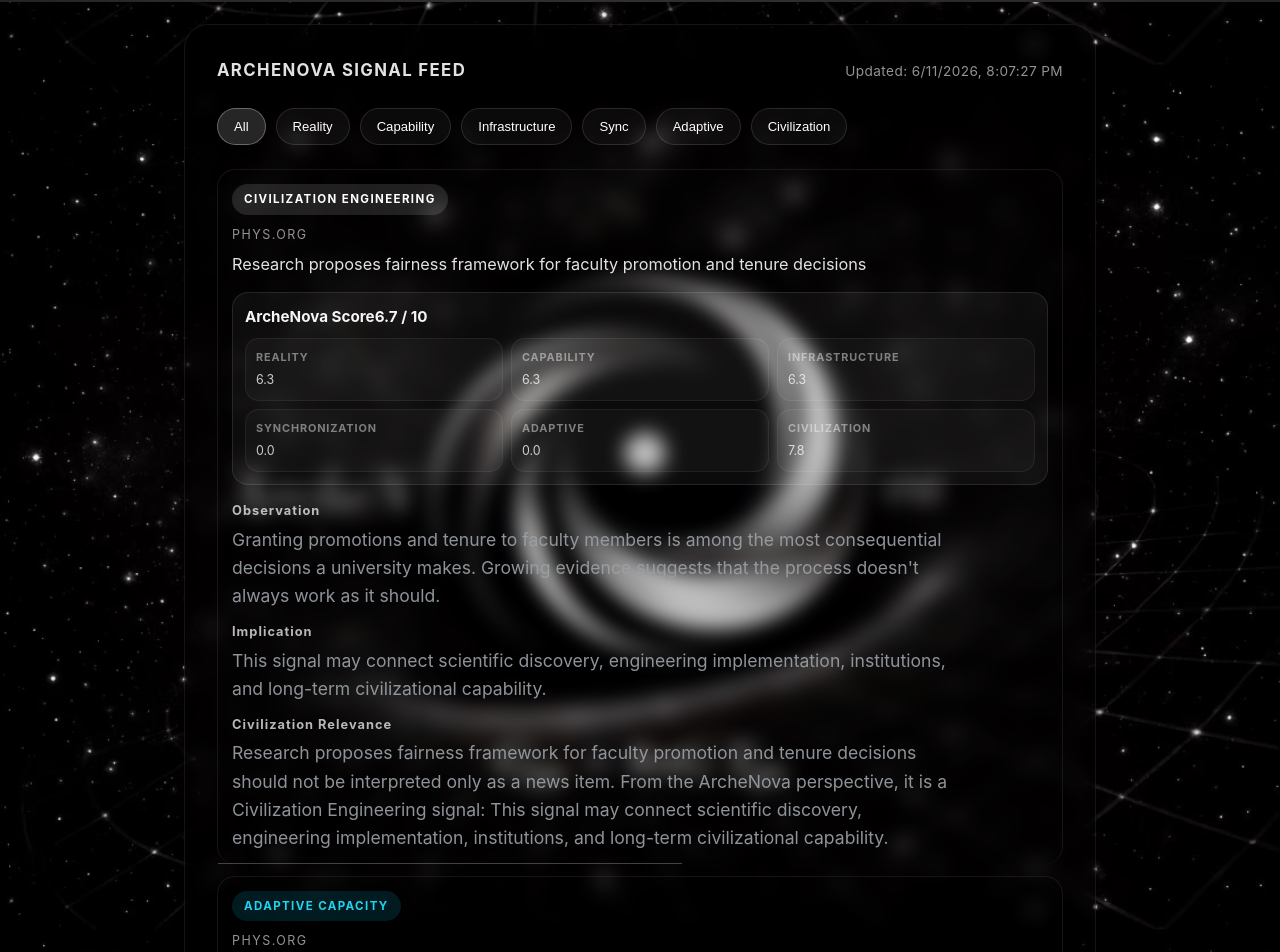
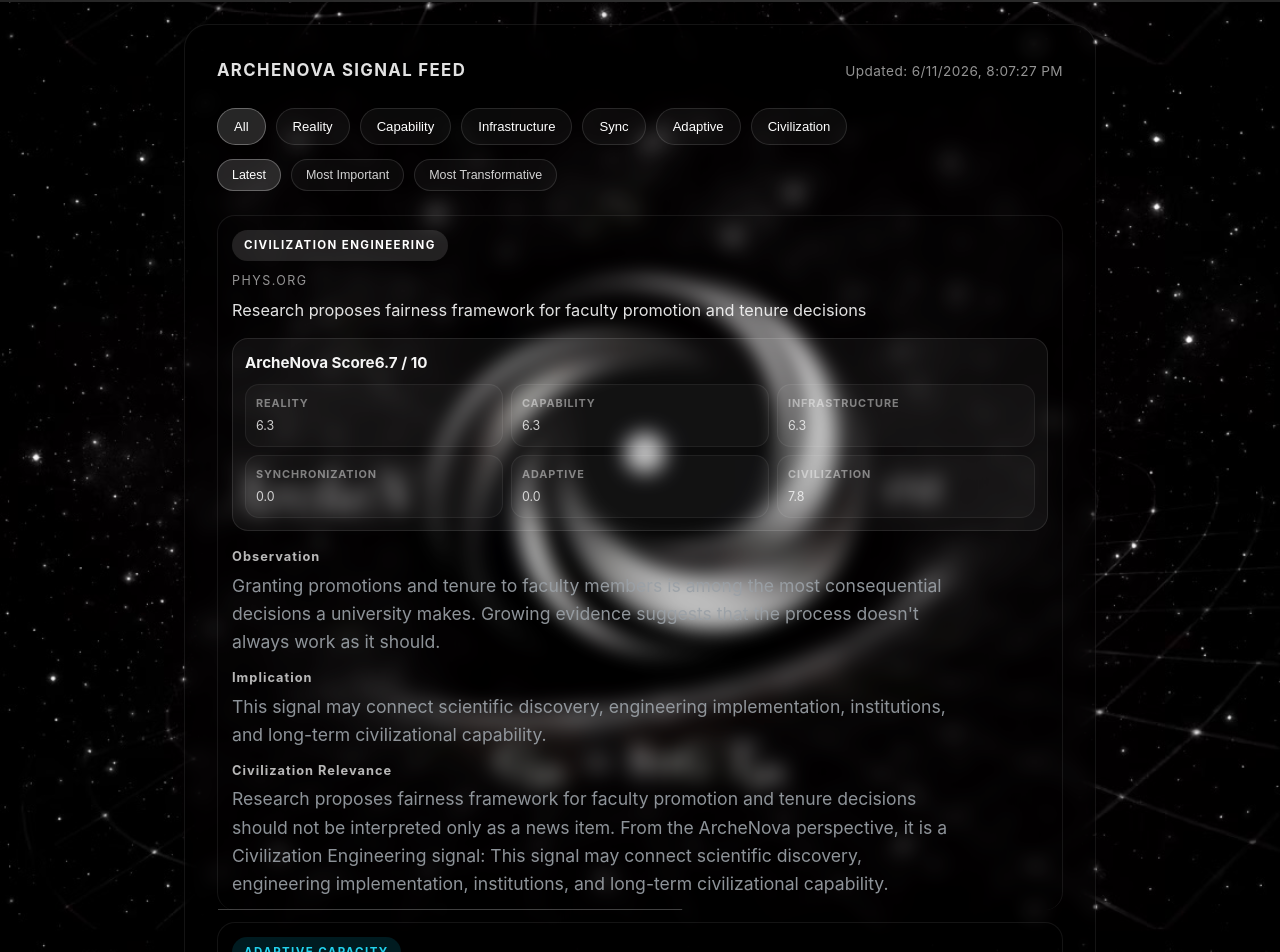
Before and after one commit to z562tbycfd-bit/archenova, a Next.js app: page /intelligence-platform/signals in a window 1280 px wide. Shown: the part 798-1750 px from the top of the page. Built offline with nearby package versions, Linux system fonts and the light colour scheme; grey boxes are pictures that could not be loaded.

Commit message:
Add signal importance ranking

```diff
--- a/app/components/ArcheNovaSignalsFeed.tsx
+++ b/app/components/ArcheNovaSignalsFeed.tsx
@@ -40,6 +40,7 @@ function slugify(text: string) {
 export default function ArcheNovaSignalsFeed({ limit = 30 }: { limit?: number }) {
   const [items, setItems] = useState<SignalItem[]>([]);
   const [category, setCategory] = useState("all");
+  const [sortMode, setSortMode] = useState("latest");
   const [updated, setUpdated] = useState("—");
 
   useEffect(() => {
@@ -72,12 +73,25 @@ export default function ArcheNovaSignalsFeed({ limit = 30 }: { limit?: number })
     };
   }, [limit]);
 
-const visibleItems =
+const filteredItems =
   category === "all"
     ? items
-    : items.filter(
-        (item) => item.category === category
-      );
+    : items.filter((item) => item.category === category);
+
+const visibleItems = [...filteredItems].sort((a, b) => {
+  if (sortMode === "important") {
+    return (b.score?.overall || 0) - (a.score?.overall || 0);
+  }
+
+  if (sortMode === "transformative") {
+    return (
+      (b.score?.civilizationImpact || b.score?.civilization || 0) -
+      (a.score?.civilizationImpact || a.score?.civilization || 0)
+    );
+  }
+
+  return (b.ts || 0) - (a.ts || 0);
+});
 
   return (
 
@@ -177,6 +191,32 @@ const visibleItems =
 
 </div>
 
+<div className="signal-sort-bar">
+  <button
+    type="button"
+    className={`signal-sort ${sortMode === "latest" ? "active" : ""}`}
+    onClick={() => setSortMode("latest")}
+  >
+    Latest
+  </button>
+
+  <button
+    type="button"
+    className={`signal-sort ${sortMode === "important" ? "active" : ""}`}
+    onClick={() => setSortMode("important")}
+  >
+    Most Important
+  </button>
+
+  <button
+    type="button"
+    className={`signal-sort ${sortMode === "transformative" ? "active" : ""}`}
+    onClick={() => setSortMode("transformative")}
+  >
+    Most Transformative
+  </button>
+</div>
+
       <div className="feed-list">
         {visibleItems.length ? (
           visibleItems.map((item) => (
```
Also changed, not shown: styles/globals.css.
